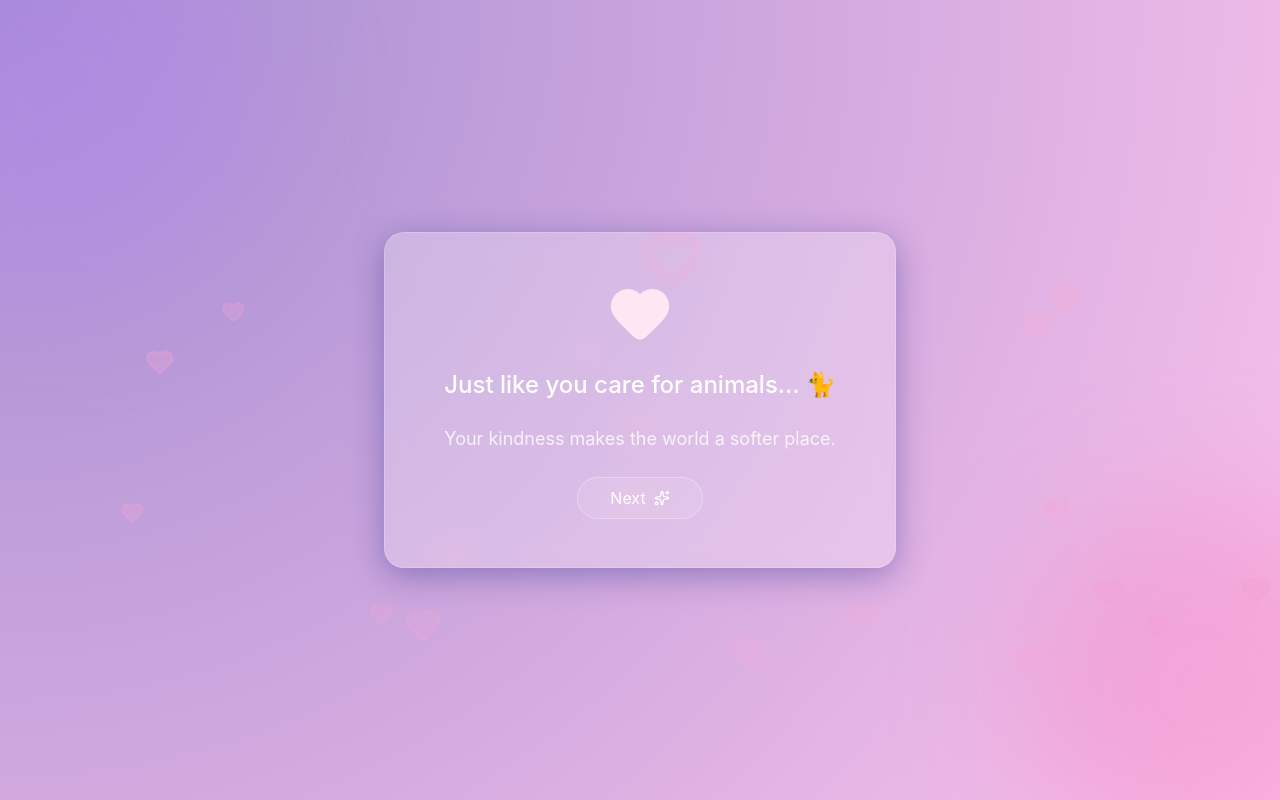
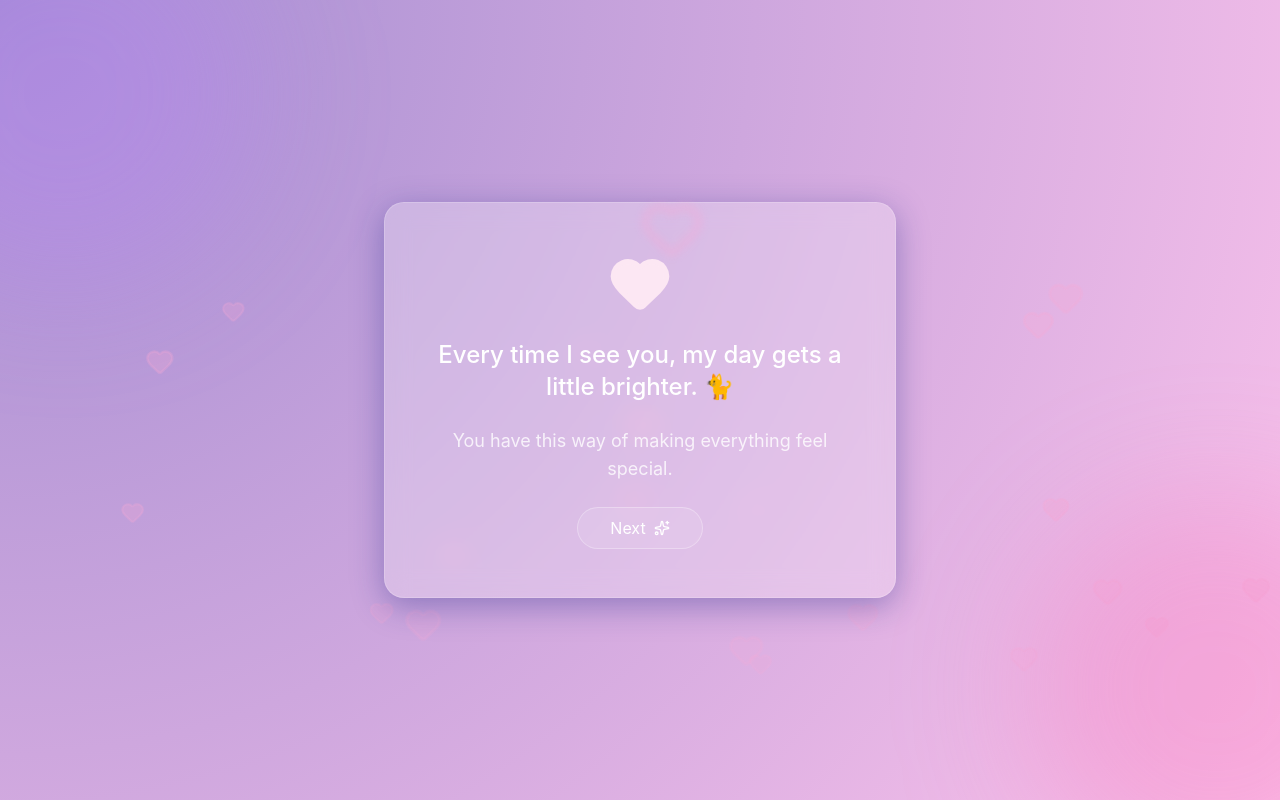
Before and after one commit to Moremirr/book, a React (Vite) app: page / in a window 1280 px wide. Both pictures are taken after a click on the button "What is it? 🐣". Built offline with nearby package versions, Linux system fonts and the light colour scheme.

Commit message:
Refactor: Tone down animal puns, keep emojis only

```diff
--- a/src/App.jsx
+++ b/src/App.jsx
@@ -93,7 +93,7 @@ function App() {
               Hi Adinda Sabrina! <span className="inline-block animate-bounce">🐮</span>
             </h1>
             <p className="text-lg md:text-xl text-white/90 mb-8 font-light">
-              I have something "moo-ving" to tell you... 🐑
+              I have something I want to tell you... 🐑
             </p>
             <button
               onClick={handleNext}
@@ -111,10 +111,10 @@ function App() {
               <Heart className="w-16 h-16 text-pink-100 relative z-10" fill="currentColor" />
             </div>
             <p className="text-xl md:text-2xl text-white font-medium leading-relaxed">
-              Just like you care for animals... 🐈
+              Every time I see you, my day gets a little brighter. 🐈
             </p>
             <p className="text-lg text-white/80">
-              Your kindness makes the world a softer place.
+              You have this way of making everything feel special.
             </p>
             <button
               onClick={handleNext}
@@ -134,7 +134,7 @@ function App() {
               I love your smile, your laugh, and your passion.
             </p>
             <p className="text-lg text-white/80">
-              Warning: I might be more clingy than a baby koala! 🐨
+              I've been feeling this way for a while now... 🐨
             </p>
             <button
               onClick={handleNext}
```
